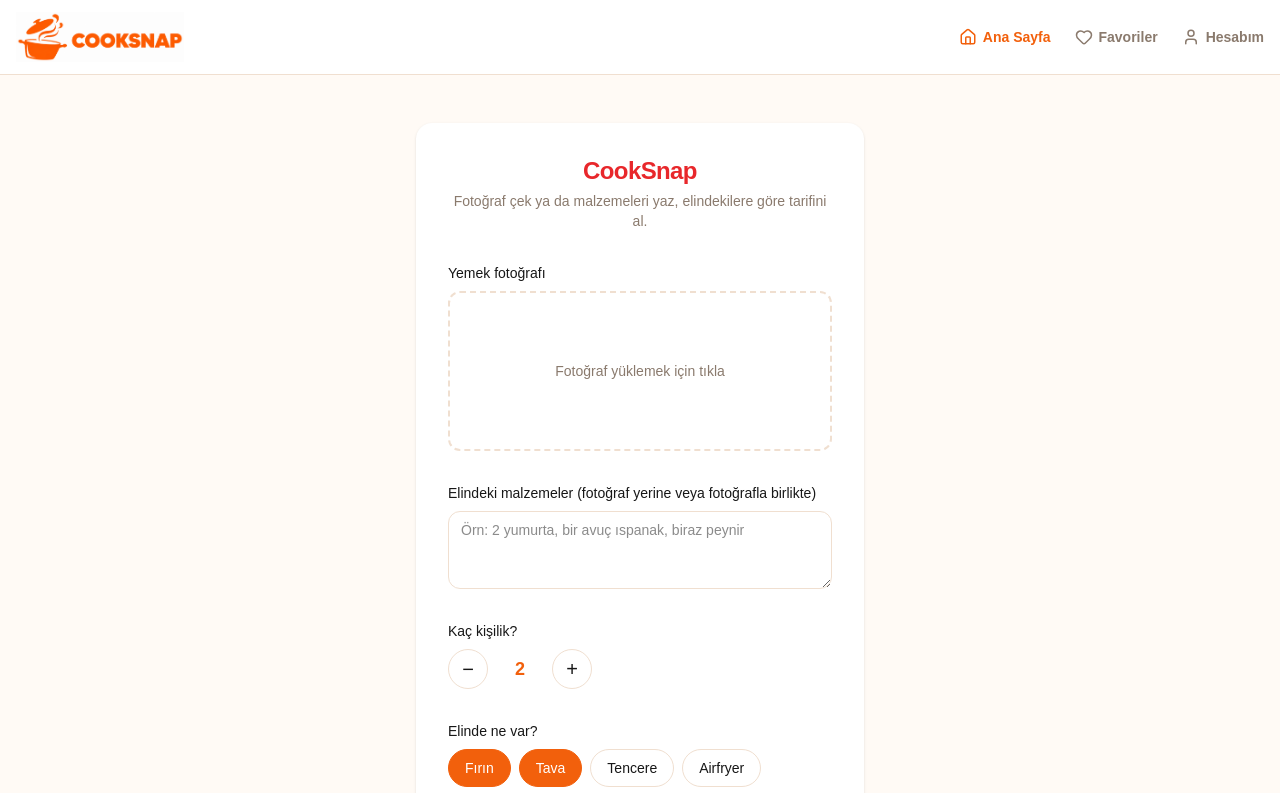
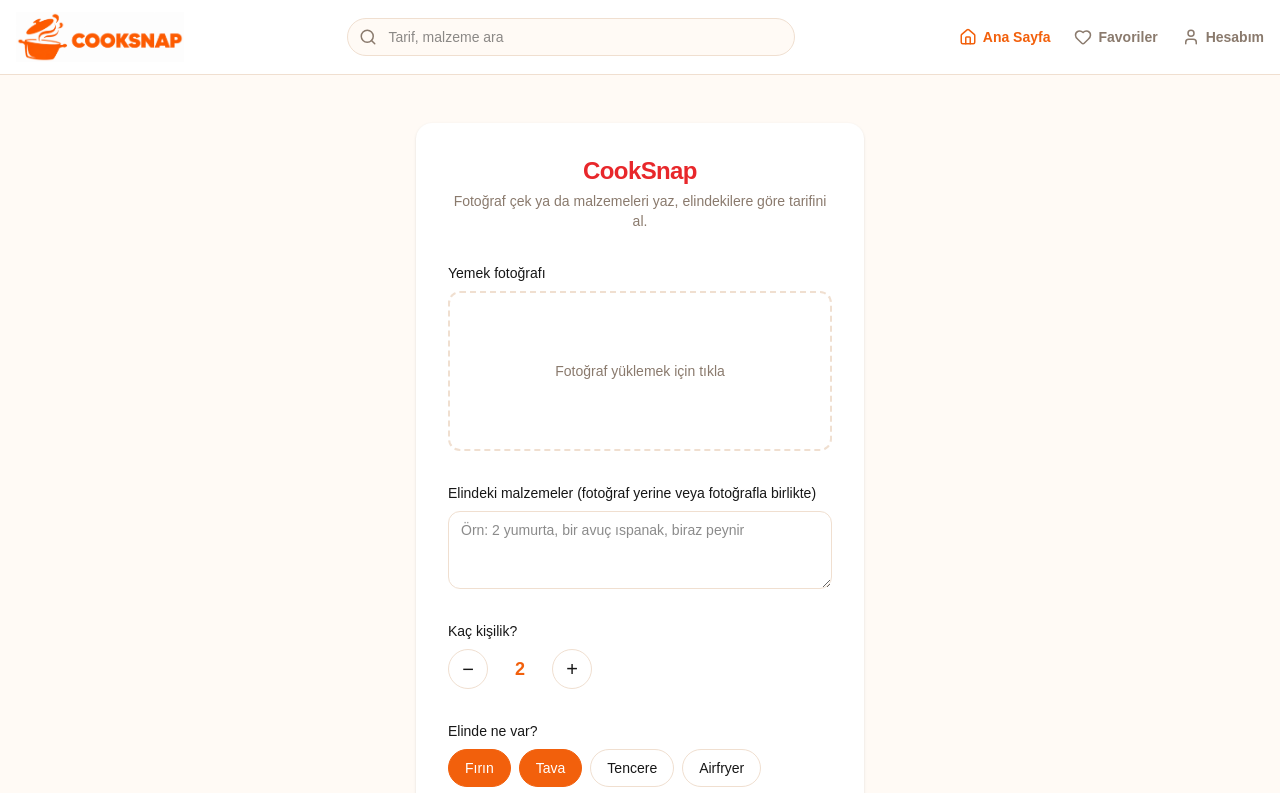
Before and after one commit to Kocayilmaz/cooksnap, a Next.js app: page / in a window 1280 px wide. Shown: the top 793 px of the page. Built offline with nearby package versions, Linux system fonts and the light colour scheme; no server answers; the database is empty; sample sign-in values are in the browser's storage.

Commit message:
NavBar: ortaya gorsel arama kutusu ekle (islev sonra eklenecek)

```diff
--- a/components/NavBar.tsx
+++ b/components/NavBar.tsx
@@ -3,7 +3,7 @@
 import Image from "next/image";
 import Link from "next/link";
 import { usePathname } from "next/navigation";
-import { Home, Heart, User, type LucideIcon } from "lucide-react";
+import { Home, Heart, User, Search, type LucideIcon } from "lucide-react";
 import { useAppSelector } from "@/lib/redux/hooks";
 import { signOutUser } from "@/lib/firebase/auth";
 
@@ -35,6 +35,28 @@ export default function NavBar() {
       <Link href="/" className="flex items-center">
         <Image src="/logo.png" alt="CookSnap" width={168} height={50} priority />
       </Link>
+
+      {/* Şimdilik sadece görsel — arama davranışı (geçmiş/favorilerde mi, yeni AI
+          tarifi mi üretecek) henüz kararlaştırılmadı, ayrı bir adımda eklenecek. */}
+      <form
+        role="search"
+        onSubmit={(event) => event.preventDefault()}
+        className="mx-4 flex w-full max-w-md flex-1 items-center"
+      >
+        <div className="relative w-full">
+          <Search
+            size={18}
+            aria-hidden="true"
+            className="pointer-events-none absolute left-3 top-1/2 -translate-y-1/2 text-surface-text-muted"
+          />
+          <input
+            type="search"
+            placeholder="Tarif, malzeme ara"
+            aria-label="Tarif, malzeme ara"
+            className="w-full rounded-full border border-surface-border bg-surface-warm py-2 pl-10 pr-4 text-sm outline-none transition-colors focus:border-brand-orange"
+          />
+        </div>
+      </form>
 
       <div className="flex items-center gap-6">
         {links.map((link) => {
```
